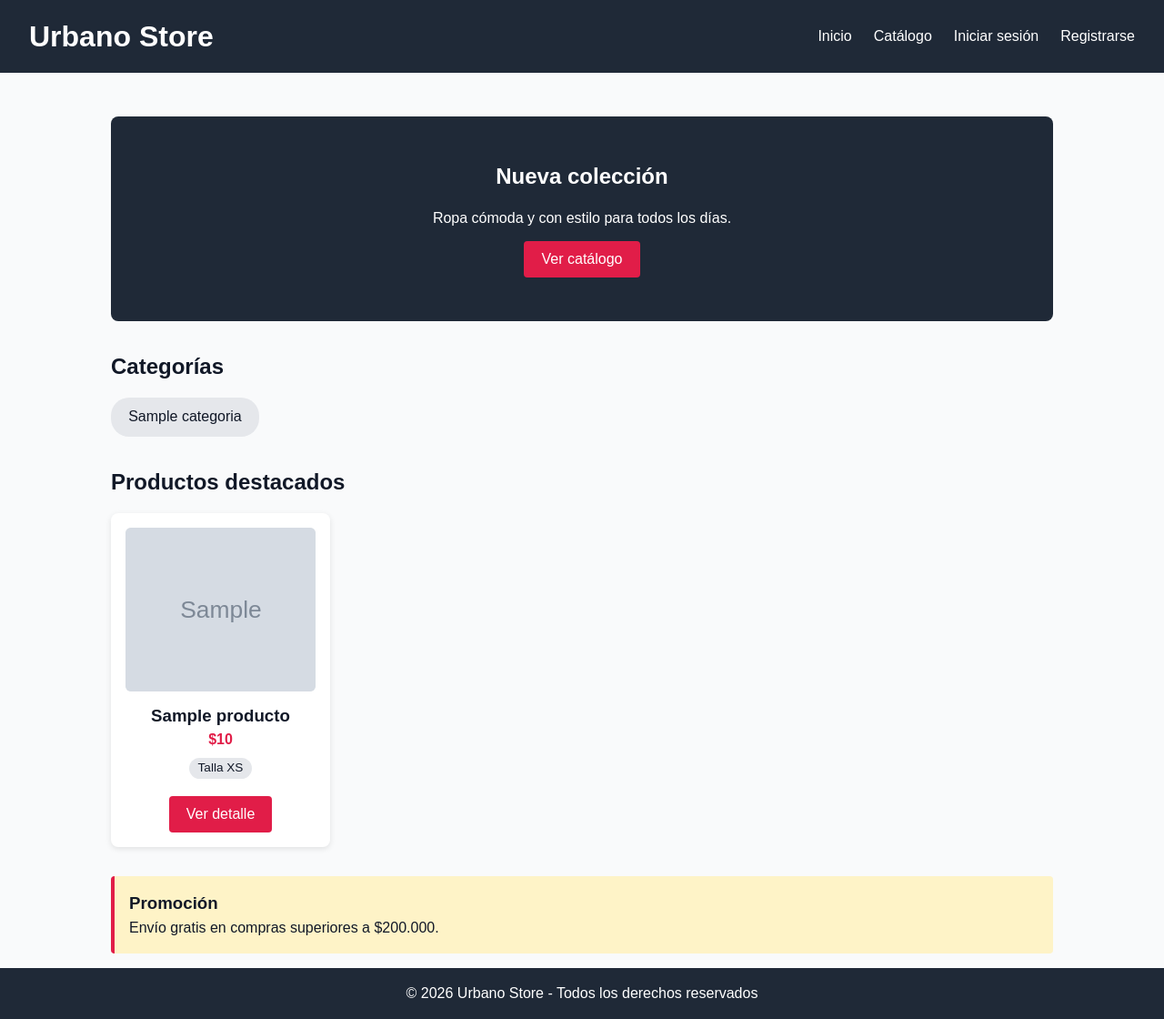
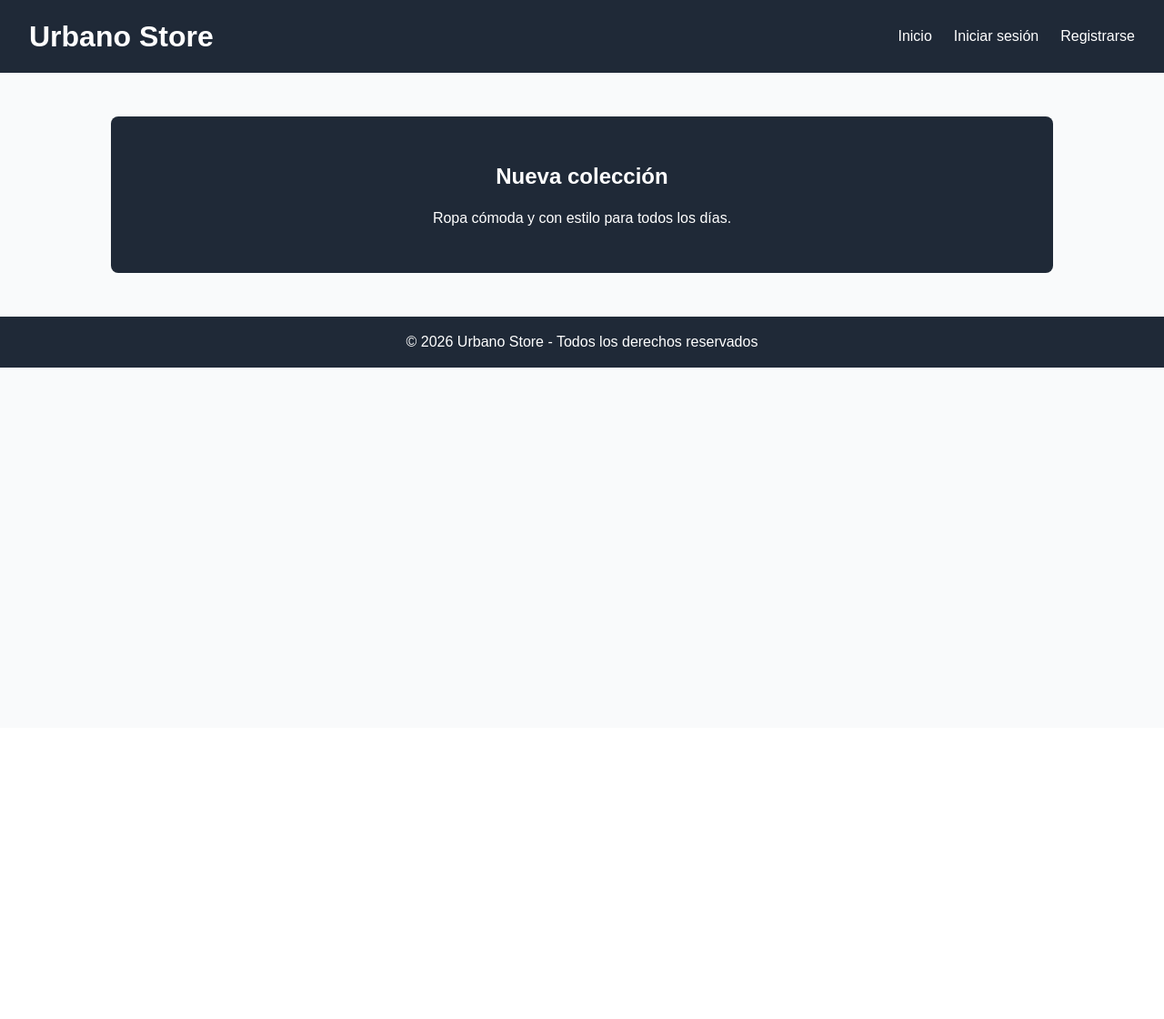
Before and after one commit to Andrxs87/Proyecto-Web, a Django app: page / in a window 1280 px wide. Shown: the whole page at 91% size. After the commit the page ends 404 px from the top, so only its background shows below. Run offline with Django 5.2, Linux system fonts and the light colour scheme; tables that the repository leaves empty hold one stand-in row (values such as "Sample post"); grey boxes marked "Sample" are stand-in pictures.

Commit message:
Revert "Etapa 3: catálogo con filtros, búsqueda, paginación y detalle"

```diff
--- a/catalogo/forms.py
+++ /dev/null
@@ -1,39 +0,0 @@
-from django import forms
-
-from .models import Categoria, Producto
-
-ORDENES = [
-    ("novedad", "Novedades"),
-    ("precio_asc", "Precio: menor a mayor"),
-    ("precio_desc", "Precio: mayor a menor"),
-]
-
-
-class FiltroProductosForm(forms.Form):
-    """Filtros del catálogo (se envían por GET, así se pueden compartir por URL)."""
-
-    q = forms.CharField(
-        required=False,
-        label="Buscar",
-        widget=forms.TextInput(attrs={"placeholder": "Buscar prendas..."}),
-    )
-    categoria = forms.ModelChoiceField(
-        queryset=Categoria.objects.all(),
-        required=False,
-        empty_label="Todas",
-        label="Categoría",
-    )
-    talla = forms.ChoiceField(
-        required=False,
-        choices=[("", "Todas")] + Producto.Talla.choices,
-        label="Talla",
-    )
-    precio_min = forms.DecimalField(
-        required=False, min_value=0, label="Precio mínimo",
-        widget=forms.NumberInput(attrs={"placeholder": "Mín."}),
-    )
-    precio_max = forms.DecimalField(
-        required=False, min_value=0, label="Precio máximo",
-        widget=forms.NumberInput(attrs={"placeholder": "Máx."}),
-    )
-    orden = forms.ChoiceField(required=False, choices=ORDENES, label="Ordenar por")
--- a/catalogo/urls.py
+++ b/catalogo/urls.py
@@ -4,6 +4,4 @@ from . import views
 
 urlpatterns = [
     path("", views.inicio, name="inicio"),
-    path("catalogo/", views.lista_productos, name="catalogo"),
-    path("producto/<int:pk>/", views.detalle_producto, name="detalle_producto"),
 ]
--- a/catalogo/views.py
+++ b/catalogo/views.py
@@ -1,81 +1,6 @@
-from django.core.paginator import Paginator
-from django.db.models import Q
-from django.shortcuts import get_object_or_404, render
-
-from .forms import FiltroProductosForm
-from .models import Categoria, Producto
-
-PRODUCTOS_POR_PAGINA = 6
-ORDEN_SQL = {
-    "novedad": "-fecha_creacion",
-    "precio_asc": "precio",
-    "precio_desc": "-precio",
-}
+from django.shortcuts import render
 
 
 def inicio(request):
-    contexto = {
-        "categorias": Categoria.objects.all(),
-        "destacados": Producto.objects.filter(activo=True).select_related("categoria")[:4],
-    }
-    return render(request, "inicio.html", contexto)
-
-
-def lista_productos(request):
-    # Solo se muestran productos activos (los desactivados quedan ocultos)
-    productos = Producto.objects.filter(activo=True).select_related("categoria")
-
-    form = FiltroProductosForm(request.GET)
-    orden = "novedad"
-    if form.is_valid():
-        datos = form.cleaned_data
-        if datos["q"]:
-            productos = productos.filter(
-                Q(nombre__icontains=datos["q"]) | Q(descripcion__icontains=datos["q"])
-            )
-        if datos["categoria"]:
-            productos = productos.filter(categoria=datos["categoria"])
-        if datos["talla"]:
-            productos = productos.filter(talla=datos["talla"])
-        if datos["precio_min"] is not None:
-            productos = productos.filter(precio__gte=datos["precio_min"])
-        if datos["precio_max"] is not None:
-            productos = productos.filter(precio__lte=datos["precio_max"])
-        orden = datos["orden"] or "novedad"
-
-    productos = productos.order_by(ORDEN_SQL[orden], "-id")
-
-    paginador = Paginator(productos, PRODUCTOS_POR_PAGINA)
-    pagina = paginador.get_page(request.GET.get("page"))
-
-    # Querystring sin "page", para que los enlaces de paginación conserven los filtros
-    parametros = request.GET.copy()
-    parametros.pop("page", None)
-
-    contexto = {
-        "form": form,
-        "pagina": pagina,
-        "total": paginador.count,
-        "querystring": parametros.urlencode(),
-    }
-
-    # Si la petición viene de fetch (JavaScript), se devuelve solo el fragmento
-    if request.headers.get("X-Requested-With") == "XMLHttpRequest":
-        return render(request, "catalogo/_resultados.html", contexto)
-    return render(request, "catalogo/lista.html", contexto)
-
-
-def detalle_producto(request, pk):
-    producto = get_object_or_404(
-        Producto.objects.select_related("categoria"), pk=pk, activo=True
-    )
-    # Mismo producto en otras tallas (se modela repitiendo el producto por talla)
-    otras_tallas = (
-        Producto.objects.filter(activo=True, nombre=producto.nombre, categoria=producto.categoria)
-        .exclude(pk=producto.pk)
-        .order_by("talla")
-    )
-    return render(
-        request, "catalogo/detalle.html",
-        {"producto": producto, "otras_tallas": otras_tallas},
-    )
+    # Provisional: en la etapa 3 se completa con categorías y destacados
+    return render(request, "inicio.html")
--- a/static/css/style.css
+++ b/static/css/style.css
@@ -263,161 +263,3 @@ button.boton {
     background-color: #fee2e2;
     color: #991b1b;
 }
-
-/* ---------- Etapa 3: catálogo y detalle ---------- */
-.productos {
-    grid-template-columns: repeat(auto-fill, minmax(220px, 1fr));
-}
-
-.imagen {
-    background-color: #e5e7eb;
-    overflow: hidden;
-}
-
-.imagen img {
-    width: 100%;
-    height: 100%;
-    object-fit: cover;
-}
-
-.categorias a {
-    color: inherit;
-    text-decoration: none;
-}
-
-.categorias li:hover {
-    background-color: var(--color-acento);
-    color: white;
-}
-
-.categorias li:hover a {
-    color: white;
-}
-
-.meta {
-    margin: 0.4rem 0;
-}
-
-.etiqueta {
-    display: inline-block;
-    padding: 0.1rem 0.6rem;
-    background-color: #e5e7eb;
-    border-radius: 12px;
-    font-size: 0.85rem;
-    color: var(--color-texto);
-    text-decoration: none;
-}
-
-.etiqueta.agotado,
-.stock.agotado {
-    background-color: #fee2e2;
-    color: #991b1b;
-}
-
-.catalogo {
-    display: grid;
-    grid-template-columns: 240px 1fr;
-    gap: 1.5rem;
-    align-items: start;
-}
-
-.filtros {
-    padding: 1rem;
-    background-color: white;
-    border-radius: 8px;
-    box-shadow: 0 2px 6px rgba(0, 0, 0, 0.1);
-}
-
-.filtros .limpiar {
-    display: inline-block;
-    margin-left: 0.5rem;
-    font-size: 0.9rem;
-}
-
-.total {
-    margin-bottom: 1rem;
-    color: #6b7280;
-}
-
-.vacio {
-    padding: 2rem;
-    text-align: center;
-    color: #6b7280;
-}
-
-.paginacion {
-    display: flex;
-    justify-content: center;
-    gap: 0.4rem;
-    margin-top: 1.5rem;
-}
-
-.paginacion a,
-.paginacion span {
-    padding: 0.4rem 0.8rem;
-    border: 1px solid #d1d5db;
-    border-radius: 4px;
-    background-color: white;
-    color: var(--color-texto);
-    text-decoration: none;
-}
-
-.paginacion .actual {
-    background-color: var(--color-principal);
-    color: white;
-    border-color: var(--color-principal);
-}
-
-.migas {
-    margin-bottom: 1rem;
-    color: #6b7280;
-    font-size: 0.95rem;
-}
-
-.detalle {
-    display: grid;
-    grid-template-columns: 1fr 1fr;
-    gap: 2rem;
-    padding: 1.5rem;
-    background-color: white;
-    border-radius: 8px;
-    box-shadow: 0 2px 6px rgba(0, 0, 0, 0.1);
-}
-
-.imagen.grande {
-    height: 380px;
-}
-
-.detalle .info > * {
-    margin-bottom: 0.8rem;
-}
-
-.precio.grande {
-    font-size: 1.6rem;
-}
-
-.stock {
-    display: inline-block;
-    padding: 0.2rem 0.7rem;
-    border-radius: 4px;
-    background-color: #d1fae5;
-    color: #065f46;
-}
-
-.aviso {
-    padding: 0.8rem;
-    background-color: #fef3c7;
-    border-radius: 4px;
-    font-size: 0.95rem;
-}
-
-@media (max-width: 768px) {
-    .catalogo,
-    .detalle {
-        grid-template-columns: 1fr;
-    }
-
-    .imagen.grande {
-        height: 260px;
-    }
-}
--- a/templates/base.html
+++ b/templates/base.html
@@ -13,8 +13,7 @@
         <nav>
             <ul>
                 <li><a href="{% url 'inicio' %}">Inicio</a></li>
-                <li><a href="{% url 'catalogo' %}">Catálogo</a></li>
-                {# Etapa 4: Carrito #}
+                {# Etapa 3: Catálogo | Etapa 4: Carrito #}
                 {% if user.is_authenticated %}
                     {% if user.is_staff %}
                         <li><a href="{% url 'admin:index' %}">Administración</a></li>
--- a/templates/catalogo/_tarjeta.html
+++ /dev/null
@@ -1,12 +0,0 @@
-<article class="producto">
-    <div class="imagen">
-        {% if producto.imagen %}<img src="{{ producto.imagen.url }}" alt="{{ producto.nombre }}">{% endif %}
-    </div>
-    <h3>{{ producto.nombre }}</h3>
-    <p class="precio">${{ producto.precio|floatformat:"0g" }}</p>
-    <p class="meta">
-        <span class="etiqueta">Talla {{ producto.talla }}</span>
-        {% if producto.stock == 0 %}<span class="etiqueta agotado">Agotado</span>{% endif %}
-    </p>
-    <a class="boton" href="{% url 'detalle_producto' producto.pk %}">Ver detalle</a>
-</article>
--- a/templates/inicio.html
+++ b/templates/inicio.html
@@ -6,35 +6,5 @@
 <section class="hero">
     <h2>Nueva colección</h2>
     <p>Ropa cómoda y con estilo para todos los días.</p>
-    <a class="boton" href="{% url 'catalogo' %}">Ver catálogo</a>
 </section>
-
-{% if categorias %}
-<section>
-    <h2>Categorías</h2>
-    <ul class="categorias">
-        {% for categoria in categorias %}
-            <li><a href="{% url 'catalogo' %}?categoria={{ categoria.pk }}">{{ categoria.nombre }}</a></li>
-        {% endfor %}
-    </ul>
-</section>
-{% endif %}
-
-<section>
-    <h2>Productos destacados</h2>
-    {% if destacados %}
-        <div class="productos">
-            {% for producto in destacados %}
-                {% include "catalogo/_tarjeta.html" %}
-            {% endfor %}
-        </div>
-    {% else %}
-        <p class="vacio">Pronto tendremos productos disponibles.</p>
-    {% endif %}
-</section>
-
-<aside>
-    <h3>Promoción</h3>
-    <p>Envío gratis en compras superiores a $200.000.</p>
-</aside>
 {% endblock %}
```
Also changed, not shown: catalogo/management/commands/cargar_datos.py (+1 -7 lines), catalogo/tests.py (+2 -111 lines), static/js/catalogo.js (deleted, +0 -47 lines), templates/catalogo/_resultados.html (deleted, +0 -29 lines), templates/catalogo/detalle.html (deleted, +0 -44 lines), templates/catalogo/lista.html (deleted, +0 -30 lines).
